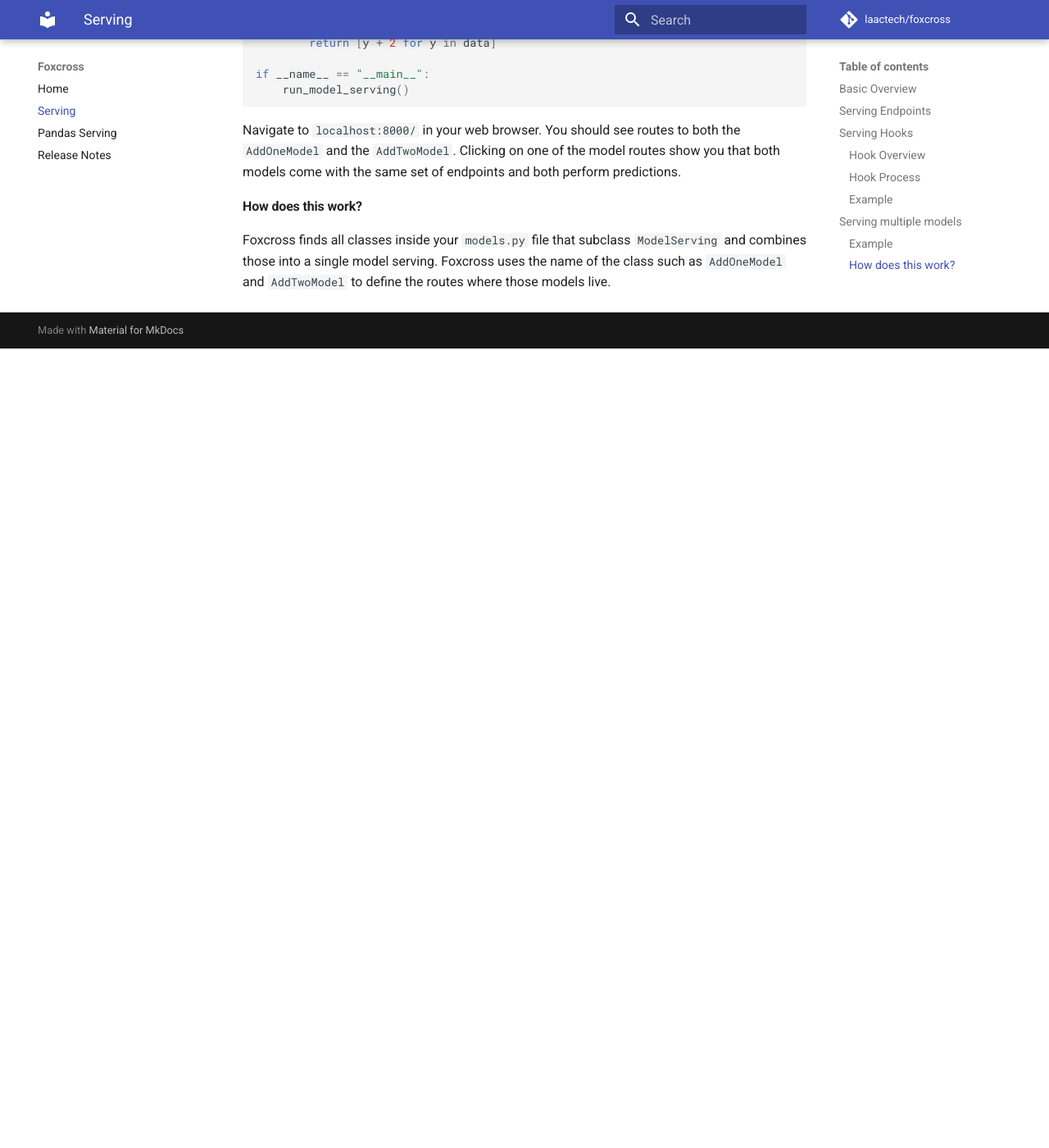
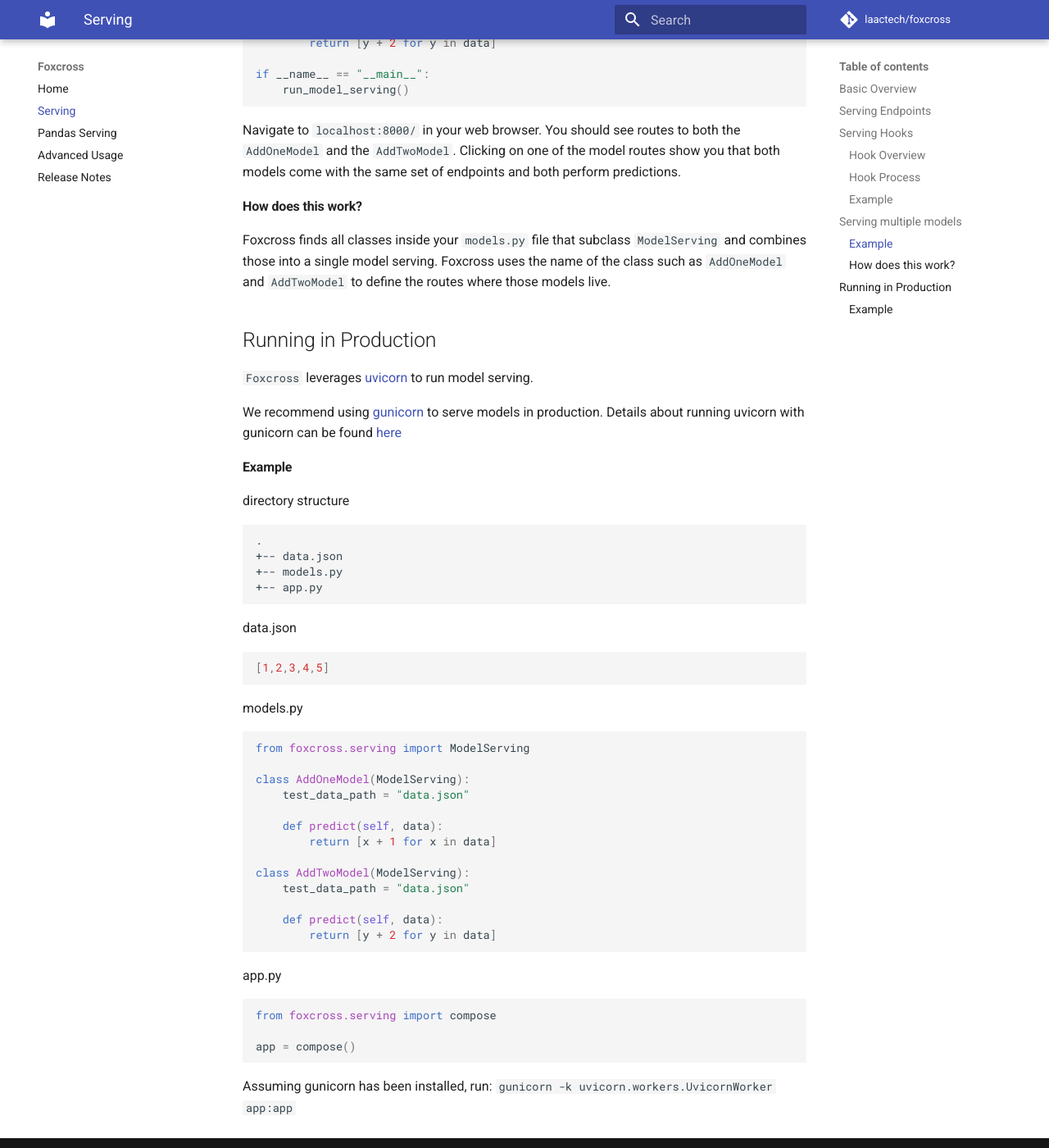
Before and after one commit to laactechnology/foxcross, an MkDocs documentation site: the page built from docs/serving.md, in a window 1280 px wide and 1400 px high, scrolled down 3385 px. Shown: the whole window at 82% size. Built offline with MkDocs 1.6.1 and Material for MkDocs 9.7.7, drawn with Linux system fonts in a browser that asks for light colours; comment, search, counter and statistics services are not loaded; before the commit the page ends 3810 px from its top, so only the background shows below that.

Commit message:
updating docs and refactoring compose api

````diff
--- a/docs/serving.md
+++ b/docs/serving.md
@@ -144,3 +144,48 @@
 Foxcross finds all classes inside your `models.py` file that subclass `ModelServing` and
 combines those into a single model serving. Foxcross uses the name of the class such as
 `AddOneModel` and `AddTwoModel` to define the routes where those models live.
+
+## Running in Production
+
+`Foxcross` leverages [uvicorn](https://github.com/encode/uvicorn) to run model serving.
+
+We recommend using [gunicorn](https://github.com/benoitc/gunicorn) to serve models in
+production. Details about running uvicorn with gunicorn can be found
+[here](https://www.uvicorn.org/deployment/#gunicorn)
+
+#### Example
+directory structure
+```
+.
++-- data.json
++-- models.py
++-- app.py
+```
+data.json
+```json
+[1,2,3,4,5]
+```
+models.py
+```python
+from foxcross.serving import ModelServing
+
+class AddOneModel(ModelServing):
+    test_data_path = "data.json"
+
+    def predict(self, data):
+        return [x + 1 for x in data]
+
+class AddTwoModel(ModelServing):
+    test_data_path = "data.json"
+
+    def predict(self, data):
+        return [y + 2 for y in data]
+```
+app.py
+```python
+from foxcross.serving import compose
+
+app = compose()
+```
+Assuming gunicorn has been installed, run:
+`gunicorn -k uvicorn.workers.UvicornWorker app:app`
--- a/mkdocs.yml
+++ b/mkdocs.yml
@@ -13,6 +13,7 @@
   - Home: index.md
   - Serving: serving.md
   - Pandas Serving: pandas-serving.md
+  - Advanced Usage: advanced-usage.md
   - Release Notes: release-notes.md
 
 markdown_extensions:
````
Also changed, not shown: docs/advanced-usage.md (added, +36 -0 lines), docs/pandas-serving.md (+10 -0 lines), docs/release-notes.md (+1 -0 lines), 6 other files.
